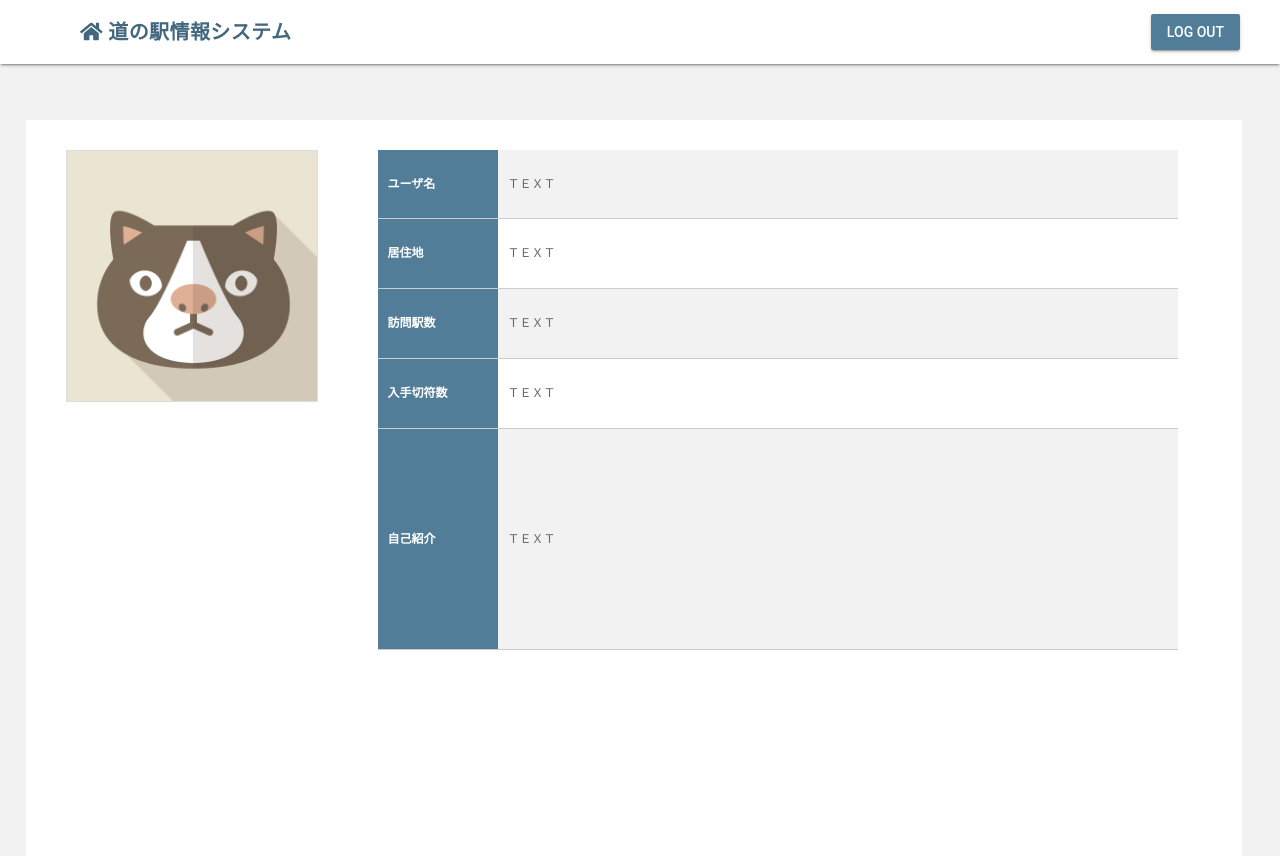
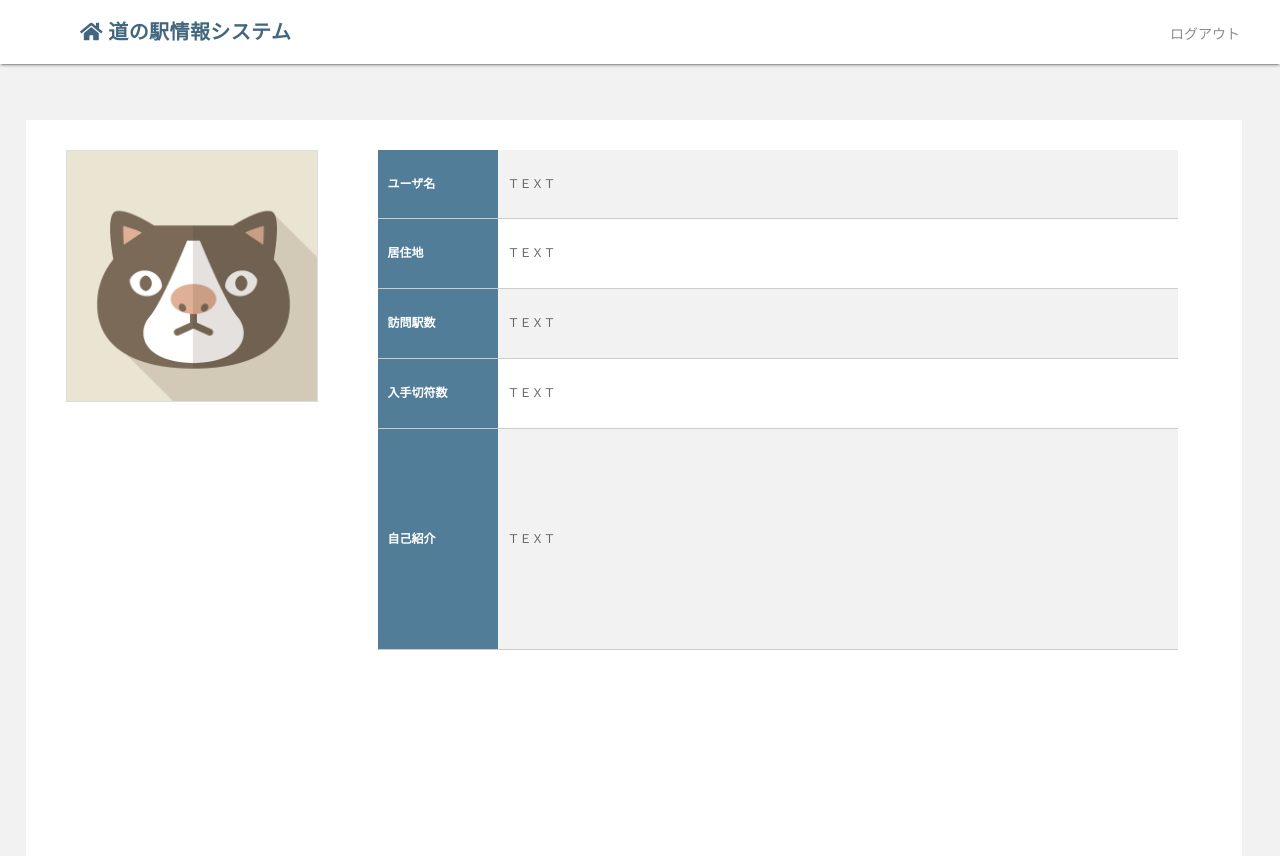
Before and after one commit to haruka1997/g031o008, a PHP site: page /views/myPage.php in a window 1280 px wide. Run offline with PHP 8.4, Linux system fonts and the light colour scheme; some libraries are stand-ins or nearby versions.

Commit message:
ログアウトボタンの実装
マイページにあるログアウトボタンの実装をしました

```diff
--- a/michinoeki/css/main.css
+++ b/michinoeki/css/main.css
@@ -23,3 +23,16 @@
     top: 30px;
     margin: 2%;
 }
+.logout-button {
+    margin-top:20px;
+}
+
+.logout-button a {
+    color: #8c8c8c;
+    text-decoration: none;
+    transition: border-color 0.3s;
+}
+
+.logout-button a:hover {
+    border-bottom: 1px dotted #8c8c8c;
+}
--- a/michinoeki/views/myPage.php
+++ b/michinoeki/views/myPage.php
@@ -1,3 +1,6 @@
+<?php
+
+?>
 <!doctype html>
 <html>
     <head>
@@ -17,9 +20,9 @@
                     <span class="mdl-layout-title"><i class="fas fa-home"></i>    道の駅情報システム</span>
                     <div class="mdl-layout-spacer"></div>
                     <nav class="mdl-navigation mdl-layout--large-screen-only">
-                        <button class="mdl-button mdl-js-button mdl-button--raised mdl-button--colored">
-                            Log out
-                        </button>
+                        <div class="logout-button">
+                            <p><a href="./login.php">ログアウト</a></p>
+                        </div>
                     </nav>
                 </div>
             </header>
```
Also changed, not shown: michinoeki/views/login.php (+9 -3 lines).
